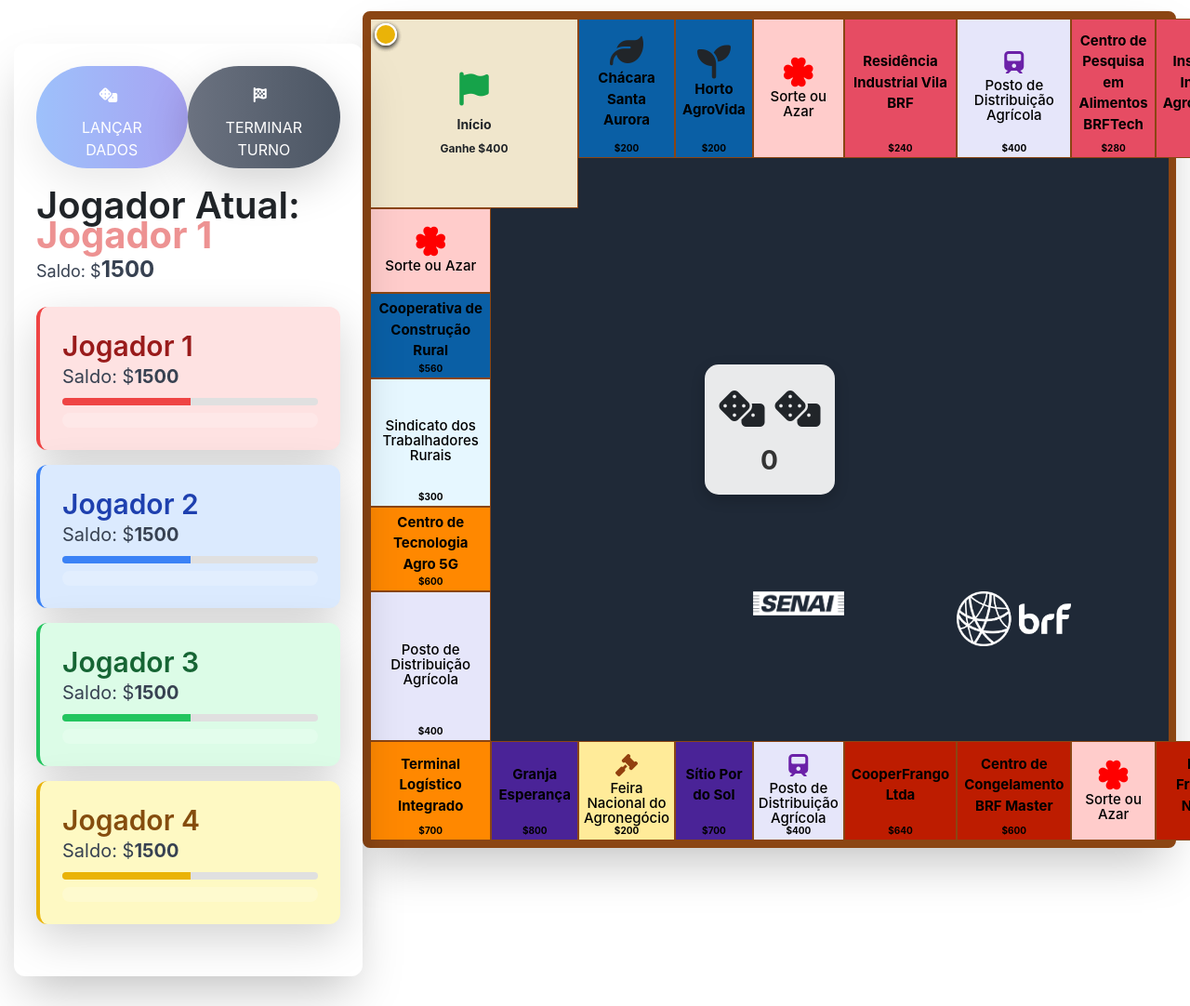
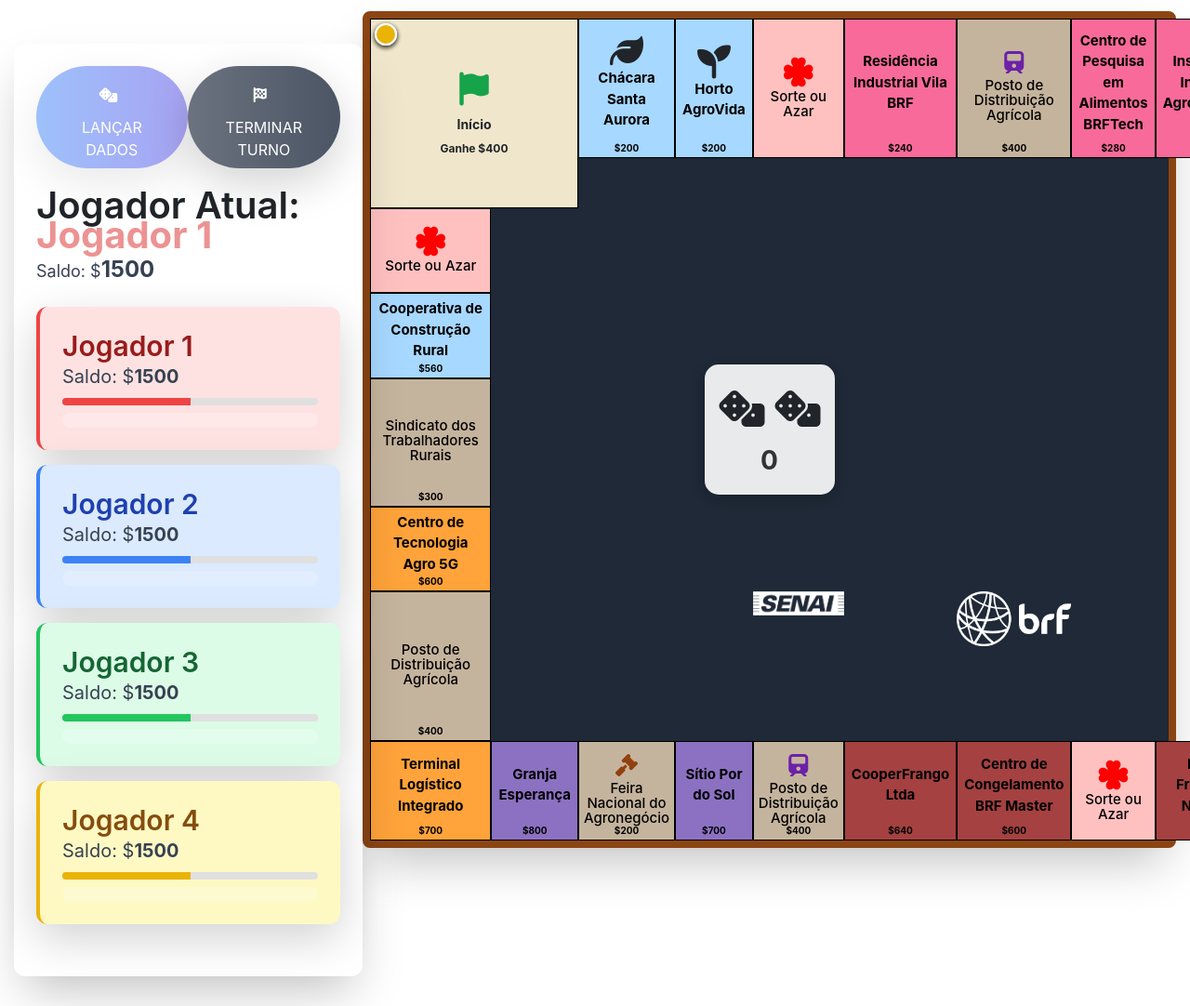
Before and after one commit to samuelmarc/bancoimo, a plain HTML site: page index.html in a window 1280 px wide. Shown: the top 1082 px of the page at 93% size. Drawn offline with nearby package versions, Linux system fonts and the light colour scheme.

Commit message:
#14 Alteração cores
Foi alterado as cores das propriedades e ajustado as cores das fontes

```diff
--- a/style.css
+++ b/style.css
@@ -17,7 +17,7 @@
 }
 
 .property {
-    border: 1px solid #8B4513;
+    border: 1px solid #000000;
     display: flex;
     flex-direction: column;
     justify-content: center;
@@ -58,14 +58,14 @@
     border: 2px solid white;
 }
 
-.property-group-1 { background-color: #0a5fa5; }
-.property-group-2 { background-color: #e64c63; }
-.property-group-3 { background-color: #0c7e0c; }
-.property-group-4 { background-color: #ffd000; }
-.property-group-5 { background-color: #bd1c00; }
-.property-group-6 { background-color: #4a2397; }
-.property-group-7 { background-color: #ff8800; }
-.property-group-8 { background-color: #0a5fa5; }
+.property-group-1 { background-color: #a7d8ff; }
+.property-group-2 { background-color: #f86a9a; }
+.property-group-3 { background-color: #7cb17c; }
+.property-group-4 { background-color: #fadc7a; }
+.property-group-5 { background-color: #a54141; }
+.property-group-6 { background-color: #8c71c2; }
+.property-group-7 { background-color: #ffa33a; }
+.property-group-8 { background-color: #a7d8ff; }
 
 .modal {
     display: none;
@@ -234,19 +234,19 @@
 }
 
 .railroad {
-    background-color: #e6e6fa;
+    background-color: #c5b49d;
 }
 
 .utility {
-    background-color: #e6f7ff;
+    background-color: #c5b49d;
 }
 
 .chance {
-    background-color: #ffcccb;
+    background-color: #ffc1c0;
 }
 
 .tax {
-    background-color: #ffeb99;
+    background-color: #c5b49d;
 }
 
 .player-properties {
```
